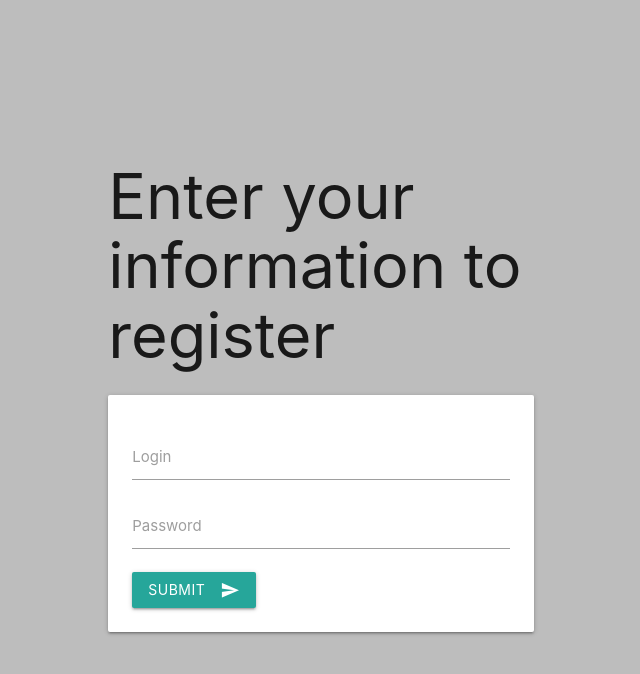
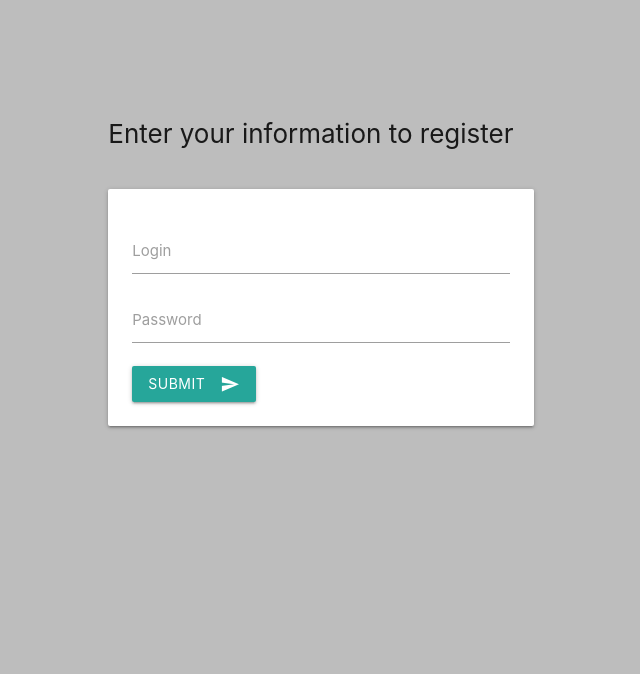
Before and after one commit to doriana-greia/registration, a plain HTML site: page index.html in a window 1280 px wide. Shown: the whole page, without its empty margins (319-959 px from the left). Drawn offline with nearby package versions, Linux system fonts and the light colour scheme.

Commit message:
update style h1

```diff
--- a/style.css
+++ b/style.css
@@ -1,3 +1,9 @@
 .form-registration{
 	padding-top: 120px;
 }
+
+.form-registration h1{
+	font-size: 26px;
+	margin-bottom: 40px;
+	margin-top: 0;
+}
```
